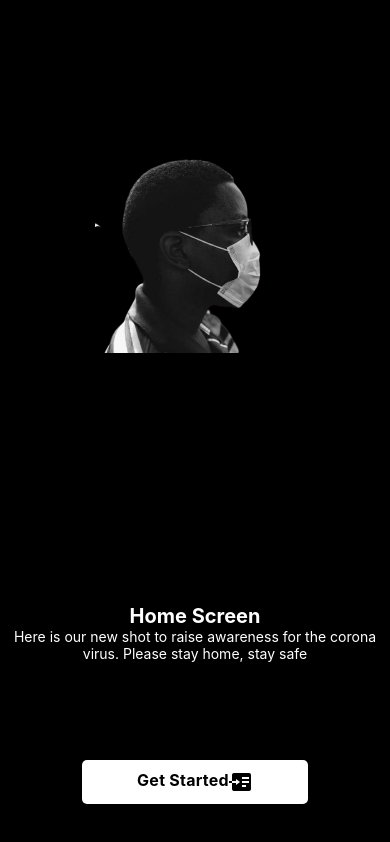
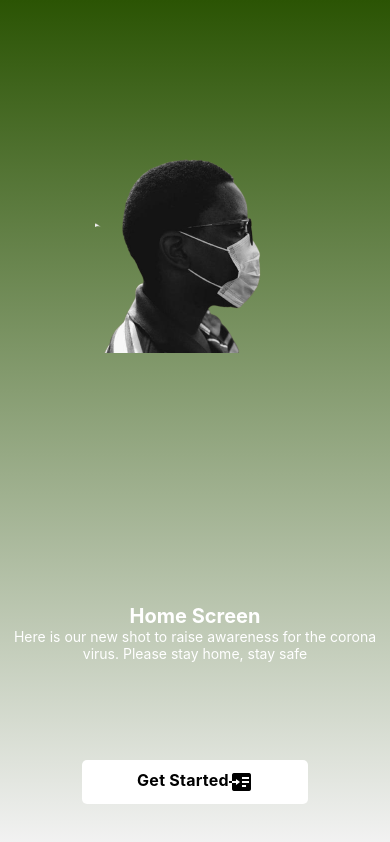
Before and after one commit to viknedus/CovidUI-App-RN, a React Native app: screen /Home in a window 390 px wide. Built offline with nearby package versions, Linux system fonts and the light colour scheme.

Commit message:
UI cleanup

```diff
--- a/components/DetailsScreen.js
+++ b/components/DetailsScreen.js
@@ -184,7 +184,6 @@ const styles = StyleSheet.create({
     width: Dimensions.get("window").width,
     alignItems: "center",
     justifyContent: "center",
-    flexWrap: "wrap",
   },
   frame1__lineargradientview: {
     padding: 8,
@@ -198,6 +197,7 @@ const styles = StyleSheet.create({
     opacity: 0.9,
     // ---
     marginVertical: 30,
+    marginHorizontal: 30,
     /* iOS filter: drop-shadow */
     shadowColor: "rgba(0, 0, 0, 0.5))",
     shadowRadius: 15,
--- a/components/HomeScreen.js
+++ b/components/HomeScreen.js
@@ -7,12 +7,18 @@ import {
   Pressable,
   Dimensions,
 } from "react-native";
+// dependencies
 import { SafeAreaView } from "react-native-safe-area-context";
 import { MaterialCommunityIcons } from "@expo/vector-icons";
+import { LinearGradient } from "expo-linear-gradient";
 
 function HomeScreen({ navigation }) {
   return (
     <SafeAreaView style={styles.container}>
+      <LinearGradient
+        style={styles.backgroundColor}
+        colors={["rgba(43, 84, 4, 31) 70%)", "rgba(82, 36, 36, 0) 50%)"]}
+      >
         <View style={styles.top}>
           <Image
             style={{ width: 200, height: 200 }}
@@ -44,6 +50,7 @@ function HomeScreen({ navigation }) {
             <MaterialCommunityIcons name="page-next" size={24} color="black" />
           </Pressable>
         </View>
+      </LinearGradient>
     </SafeAreaView>
   );
 }
@@ -53,7 +60,8 @@ export default HomeScreen;
 const styles = StyleSheet.create({
   container: {
     flex: 1,
-    backgroundColor: "black",
+  },
+  backgroundColor: {
     alignItems: "center",
     justifyContent: "space-between",
     height: Dimensions.get("window").height,
```
Lines whose indentation alone changed are shown as unchanged.
